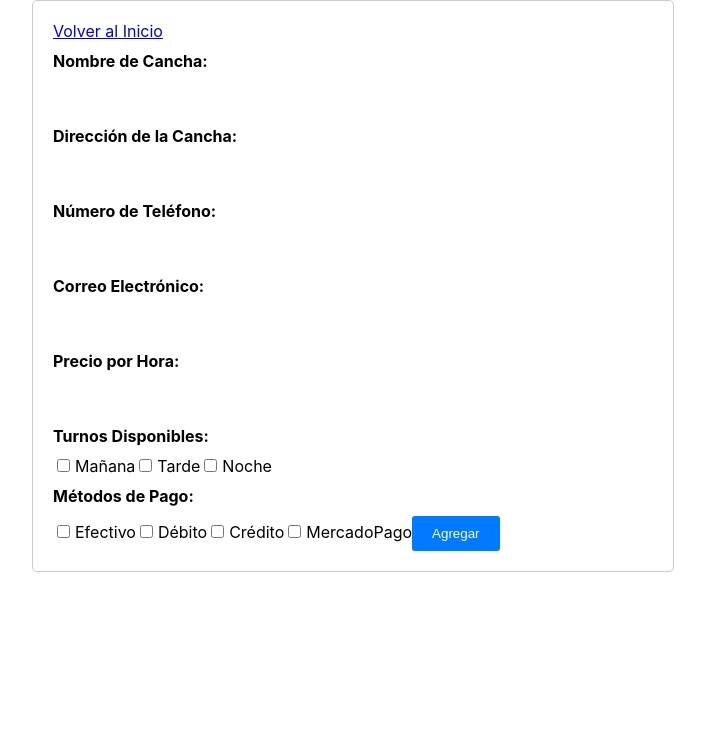
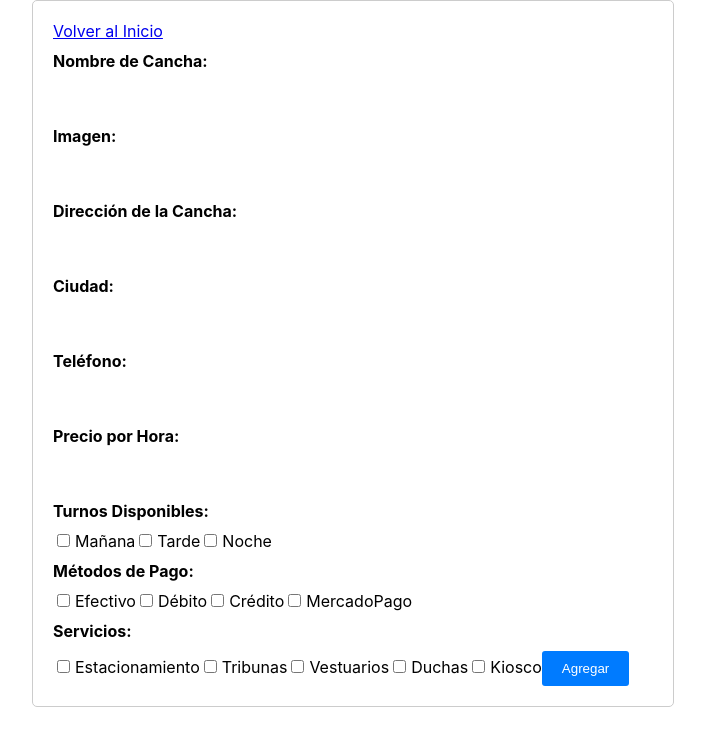
Before and after one commit to CanchaYAPF/CanchaYA, a React (Vite) app in the folder front/: page /form in a window 1280 px wide. Shown: the top 746 px of the page, without its empty margins (287-992 px from the left). Built offline with nearby package versions, Linux system fonts and the light colour scheme.

Commit message:
form adaptado

```diff
--- a/front/src/components/Form/form.jsx
+++ b/front/src/components/Form/form.jsx
@@ -8,12 +8,14 @@ const FormularioCancha = () => {
   const dispatch = useDispatch();
   const [formData, setFormData] = useState({
     nombreCancha: '',
+    imagen: '',
     direccionCancha: '',
+    ciudad: '',
     telefono: '',
-    email: '',
     precioHora: '',
     turnos: [],
     metodosPago: [],
+    servicios: [],
   });
 
   const handleChange = (e) => {
@@ -45,6 +47,18 @@ const FormularioCancha = () => {
     }
   };
 
+  const handleServicioChange = (e) => {
+    const { value, checked } = e.target;
+    if (checked) {
+      setFormData({ ...formData, servicios: [...formData.servicios, value] });
+    } else {
+      setFormData({
+        ...formData,
+        servicios: formData.servicios.filter((servicio) => servicio !== value),
+      });
+    }
+  };
+
   const handleSubmit = () => {
     dispatch(formCancha(formData));
   };
@@ -61,6 +75,16 @@ const FormularioCancha = () => {
         onChange={handleChange}
       />
 
+      <label className={styles.formLabel}>Imagen:</label>
+      <input
+        type="text"
+        className={styles.formInput}
+        name="imagen"
+        value={formData.imagen}
+        onChange={handleChange}
+      />
+      {formData.imagen && <img src={formData.imagen} alt="Imagen de la cancha" />}
+
       <label className={styles.formLabel}>Dirección de la Cancha:</label>
       <input
         type="text"
@@ -70,21 +94,21 @@ const FormularioCancha = () => {
         onChange={handleChange}
       />
 
-      <label className={styles.formLabel}>Número de Teléfono:</label>
+      <label className={styles.formLabel}>Ciudad:</label>
+      <input
+        type="text"
+        className={styles.formInput}
+        name="ciudad"
+        value={formData.ciudad}
+        onChange={handleChange}
+      />
+
+      <label className={styles.formLabel}>Teléfono:</label>
       <input
         type="text"
         className={styles.formInput}
         name="telefono"
         value={formData.telefono}
-        onChange={handleChange}
-      />
-
-      <label className={styles.formLabel}>Correo Electrónico:</label>
-      <input
-        type="text"
-        className={styles.formInput}
-        name="email"
-        value={formData.email}
         onChange={handleChange}
       />
 
@@ -164,6 +188,53 @@ const FormularioCancha = () => {
       />
       MercadoPago
 
+      <div className={styles.formLabel}>Servicios:</div>
+      <input
+        type="checkbox"
+        className={styles.formCheckbox}
+        name="estacionamiento"
+        value="Estacionamiento"
+        checked={formData.servicios.includes('Estacionamiento')}
+        onChange={handleServicioChange}
+      />
+      Estacionamiento
+      <input
+        type="checkbox"
+        className={styles.formCheckbox}
+        name="tribunas"
+        value="Tribunas"
+        checked={formData.servicios.includes('Tribunas')}
+        onChange={handleServicioChange}
+      />
+      Tribunas
+      <input
+        type="checkbox"
+        className={styles.formCheckbox}
+        name="vestuarios"
+        value="Vestuarios"
+        checked={formData.servicios.includes('Vestuarios')}
+        onChange={handleServicioChange}
+      />
+      Vestuarios
+      <input
+        type="checkbox"
+        className={styles.formCheckbox}
+        name="duchas"
+        value="Duchas"
+        checked={formData.servicios.includes('Duchas')}
+        onChange={handleServicioChange}
+      />
+      Duchas
+      <input
+        type="checkbox"
+        className={styles.formCheckbox}
+        name="kiosco"
+        value="Kiosco"
+        checked={formData.servicios.includes('Kiosco')}
+        onChange={handleServicioChange}
+      />
+      Kiosco
+
       <button className={styles.formButton} onClick={handleSubmit}>Agregar</button>
     </div>
   );
```
